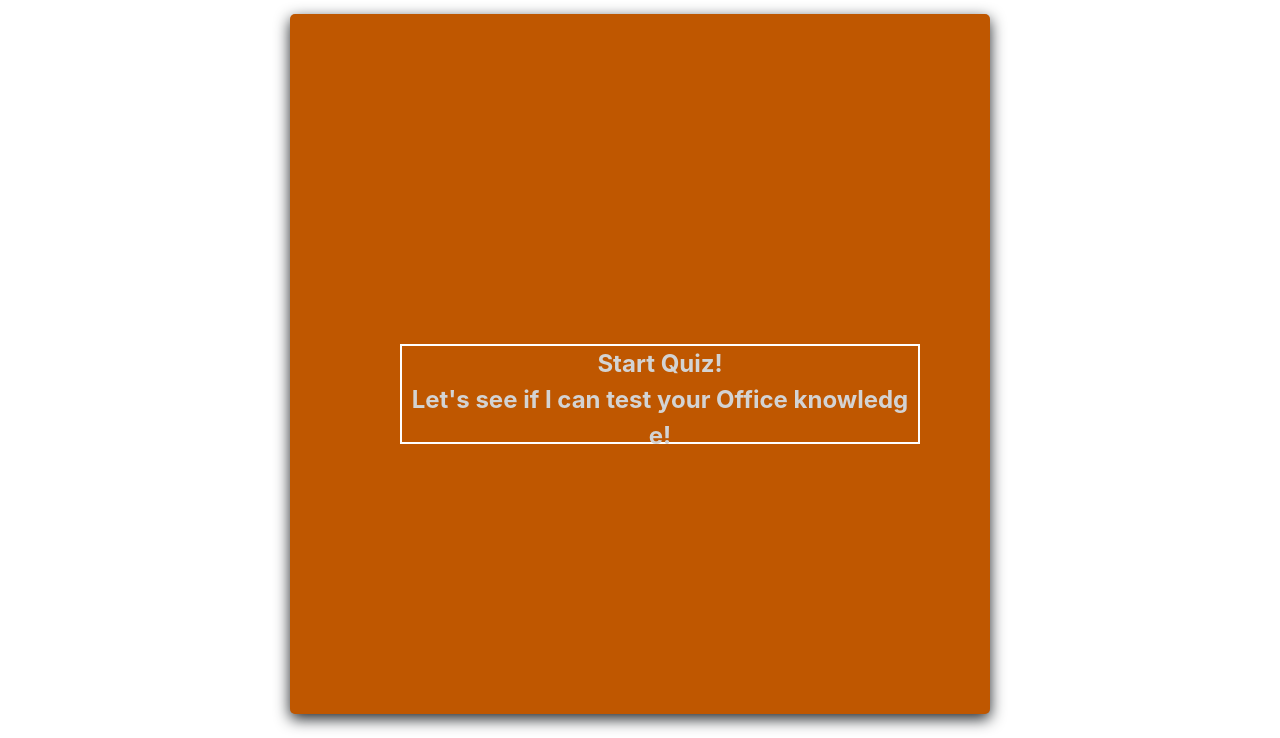
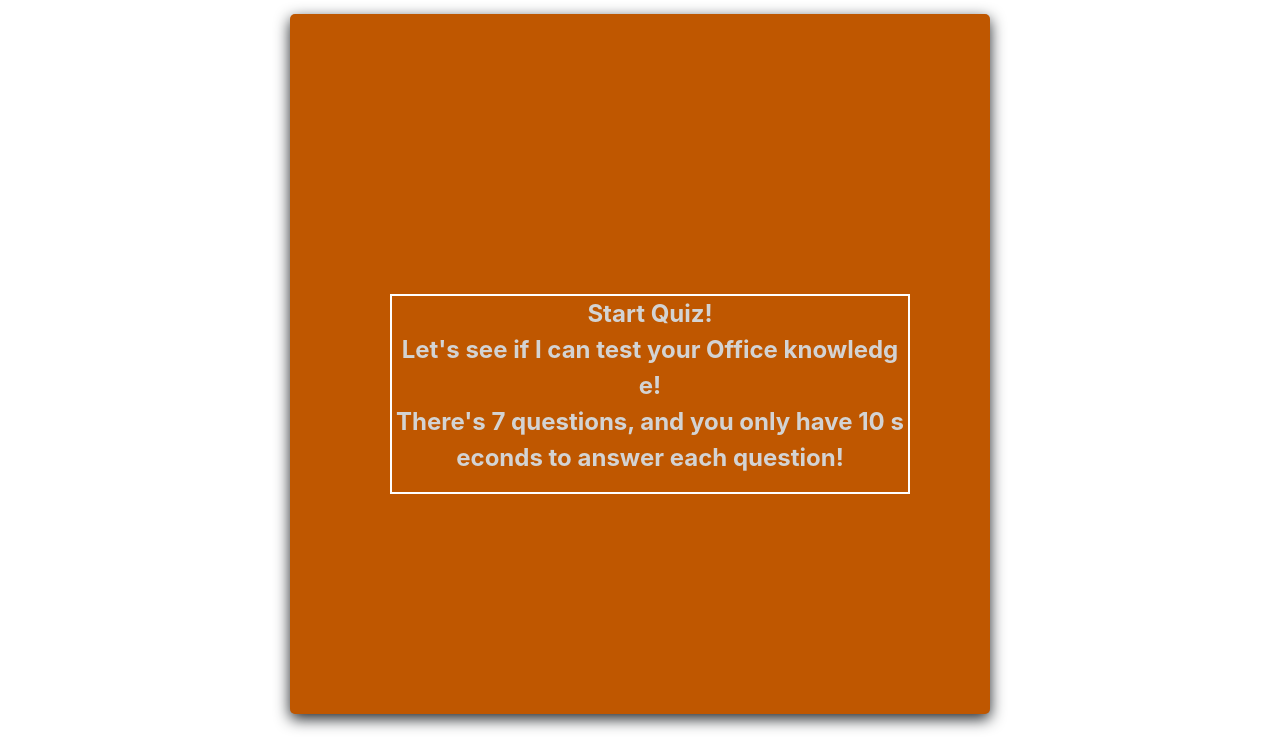
Before and after one commit to joshkuruvilla512/Trivia-Quiz, a plain HTML site: page index.html in a window 1280 px wide. Shown: the part 62-800 px from the top of the page. Drawn offline with nearby package versions, Linux system fonts and the light colour scheme.

Commit message:
Final final touches

```diff
--- a/index.html
+++ b/index.html
@@ -38,7 +38,7 @@
     </nav>
 
     <div id="container">
-        <div id="start">Start Quiz!<br> Let's see if I can test your Office knowledge!</div>
+        <div id="start">Start Quiz!<br> Let's see if I can test your Office knowledge! <br> There's 7 questions, and you only have 10 seconds to answer each question!</div>
         <div id="quiz" style="display: none">
             <div id="question"></div>
             <div id="qImg"></div>
--- a/style.css
+++ b/style.css
@@ -24,9 +24,9 @@ body{
     font-weight: bolder;
     word-break: break-all;
     width: 520px;
-    height: 100px;
-    margin: 30px;
-    top: 300px;
+    height: 200px;
+    margin: 20px;
+    top: 260px;
     left: 80px;
     /* padding-top: 10px; */
     /* bottom: 4px; */
```
